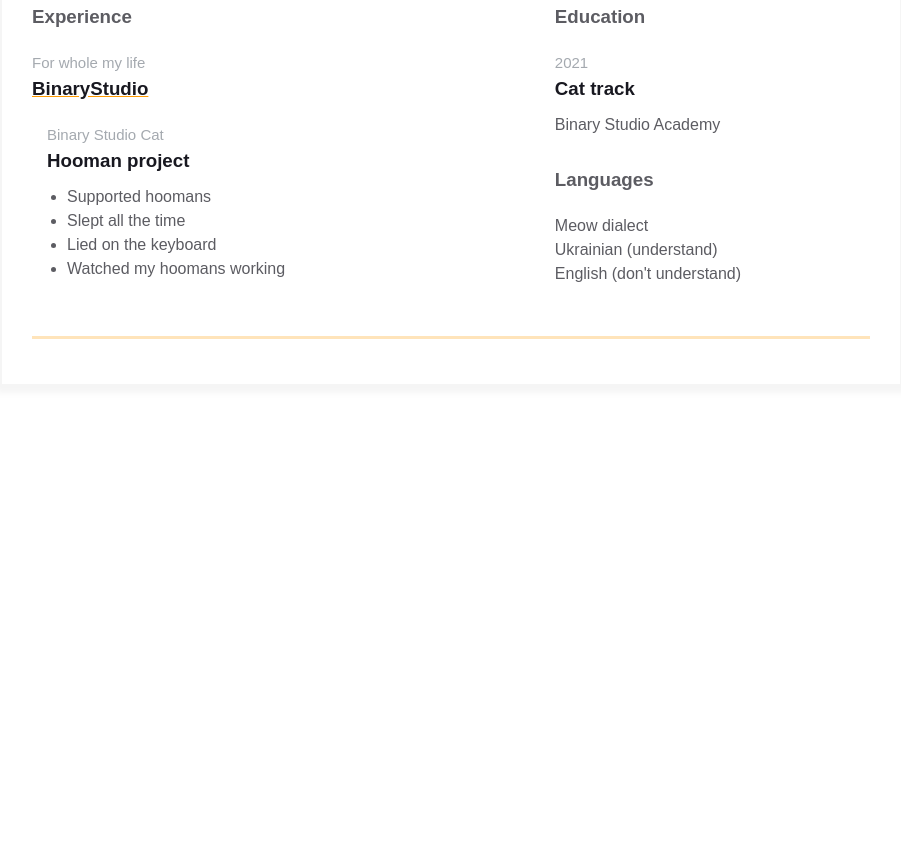
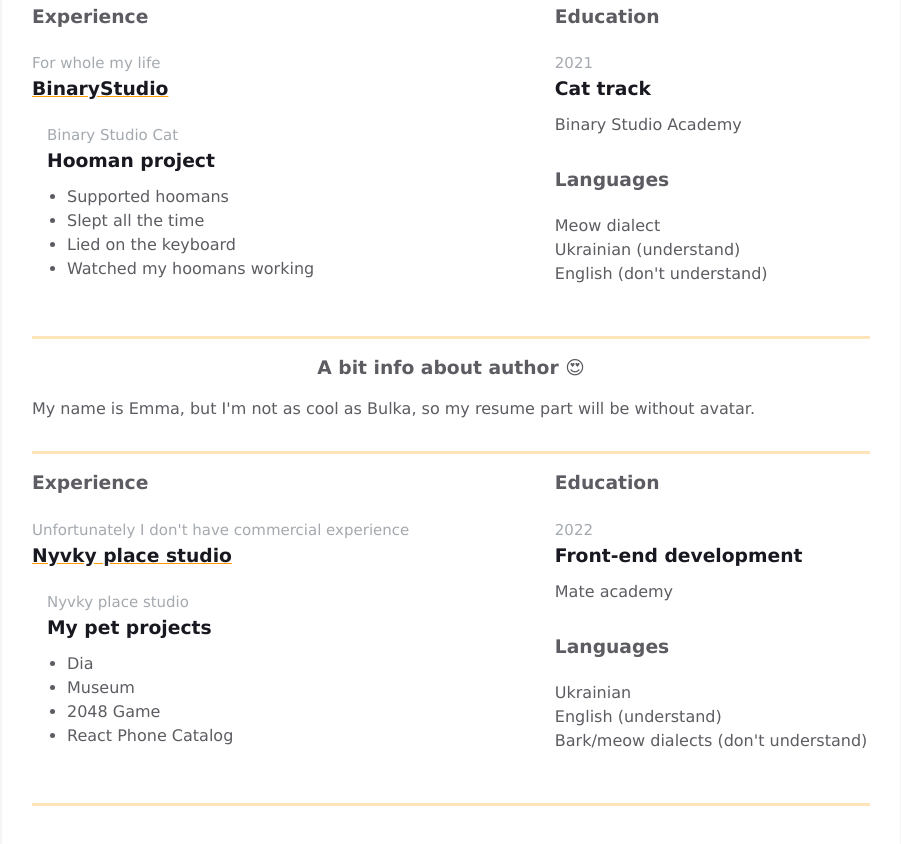
Before and after one commit to ihorivna007/homepage, a plain HTML site: page index.html in a window 1280 px wide. Shown: the part 570-1414 px from the top of the page, without its empty margins (189-1090 px from the left). Before the commit the page ends 1005 px from the top, so only its background shows below. Drawn offline with Linux system fonts and the light colour scheme.

Commit message:
added personal info

```diff
--- a/index.html
+++ b/index.html
@@ -1,10 +1,10 @@
 <!DOCTYPE html>
-<html>
+<html lang="en">
   <head>
-    <meta charset="UTF-8" />
+    <meta charset="UTF-8">
     <title>Résumé</title>
-    <link rel="stylesheet" href="styles.css" />
-    <meta name="viewport" content="width=device-width, initial-scale=1" />
+    <link rel="stylesheet" href="styles.css">
+    <meta name="viewport" content="width=device-width, initial-scale=1">
   </head>
   <body>
     <main>
@@ -79,7 +79,7 @@
                   class="contact-info__avatar"
                   src="./assets/logo.jpeg"
                   alt="Avatar"
-                />
+                >
               </div>
 
               <div class="contact-info__block">
@@ -145,9 +145,7 @@
                   <span>binary-studio-cat</span>
                 </a>
               </div>
-
             </div>
-
           </div>
         </div>
         <div class="container">
@@ -246,6 +244,75 @@
             </div>
           </div>
         </div>
+
+        <div class="container">
+          <div class="resume__block">
+            <div class="skills">
+              <h3 class="skills__header">A bit info about author &#128525;</h3>
+              <p class="skills__text">
+                My name is Emma, but I'm not as cool as Bulka, so my resume part will be without avatar.
+              </p>
+            </div>
+          </div>
+        </div>
+        <div class="container">
+          <div class="resume__block">
+            <div class="main-info fh">
+              <div class="experiences">
+                <h3 class="experiences__header">Experience</h3>
+                <div class="experiences__company">
+                  <div class="experiences__company-header">
+                    <span class="experiences__company-header-durability"
+                      >Unfortunately I don't have commercial experience</span
+                    >
+                    <h3 class="experiences__company-header-name">Nyvky place studio</h3>
+                  </div>
+
+                  <div class="experiences__company-project">
+                    <span class="experiences__company-project-role"
+                      >Nyvky place studio</span
+                    >
+                    <h3 class="experiences__company-project-name">My pet projects</h3>
+                    <ul class="experiences__company-project-responsibilities">
+                      <li><a href="https://ihorivna007.github.io/layout_dia/">Dia</a></li>
+                      <li><a href="https://ihorivna007.github.io/Museum_2/">Museum</a></li>
+                      <li><a href="https://ihorivna007.github.io/js_2048_game/">2048 Game</a></li>
+                      <li><a href="https://ihorivna007.github.io/react_phone-catalog/">React Phone Catalog</a></li>
+                    </ul>
+                  </div>
+                </div>
+              </div>
+
+              <div class="additional-info fv">
+                <div class="additional-info__education">
+                  <h3 class="additional-info__education-header">Education</h3>
+                  <div class="additional-info__education-university">
+                    <span class="additional-info__education-university-durability"
+                      >2022</span
+                    >
+                    <h3 class="additional-info__education-university-speciality">
+                      Front-end development
+                    </h3>
+                    <p class="additional-info__education-university-name">
+                      Mate academy
+                    </p>
+                  </div>
+                </div>
+
+                <div class="additional-info__languages">
+                  <h3 class="additional-info__languages-header">Languages</h3>
+                  <p class="additional-info__languages-item">Ukrainian</p>
+                  <p class="additional-info__languages-item">
+                    English (understand)
+                  </p>
+                  <p class="additional-info__languages-item">
+                    Bark/meow dialects (don't understand)
+                  </p>
+                </div>
+              </div>
+            </div>
+          </div>
+        </div>
       </div>
     </main>
   </body>
--- a/styles.css
+++ b/styles.css
@@ -5,7 +5,7 @@
 }
 
 body {
-  font-family: Arial, Helvetica, sans-serif;
+  font-family:Verdana, Geneva, Tahoma, sans-serif;
   line-height: 1.5;
 
   --primary-text-color: #181820;
@@ -14,6 +14,18 @@ body {
   --icon-color: #6a737d;
   --border-color: #ff9a0045;
   --text-decoration-color: #ff9a00;
+}
+
+a,
+a:link,
+a:visited {
+  color: inherit;
+  text-decoration: none;
+}
+
+a:hover {
+  color: var(--durability-text-color);
+  font-weight: 600;
 }
 
 .container {
```
